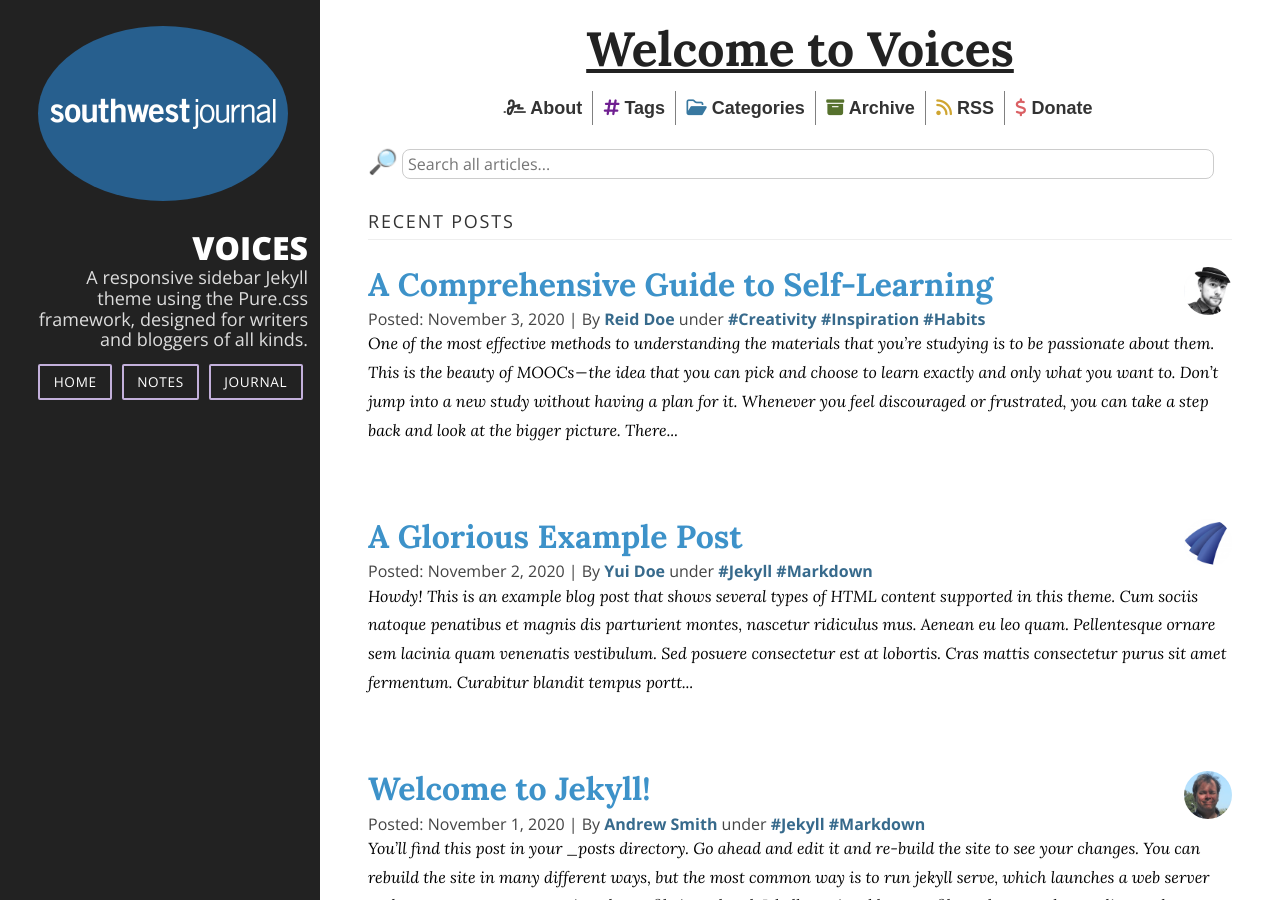
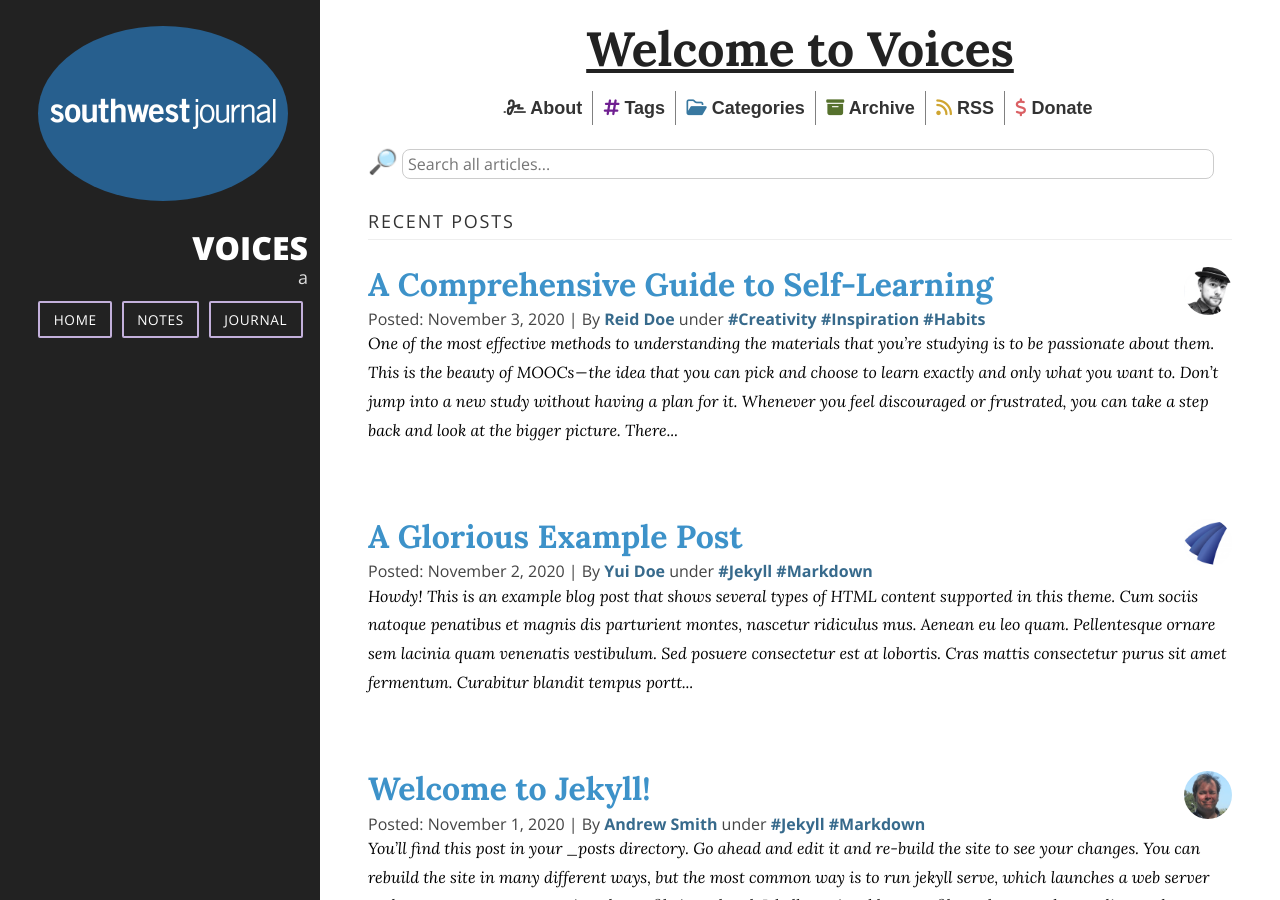
Before and after one commit to stackbit-projects/neat-sparrow-a70ae, a Jekyll site: the page built from index.html, in a window 1280 px wide and 900 px high. Built offline with Jekyll 4.4.1, drawn with Linux system fonts in a browser that asks for light colours; nearby versions of some CDN libraries; the list of posts is cut into pages by our own code.

Commit message:
_config.yml: changed

```diff
--- a/_config.yml
+++ b/_config.yml
@@ -1,8 +1,7 @@
 title: 'Voices'
 email: mail@brennanbrown.ca
 description: >-
-  A responsive sidebar Jekyll theme using the Pure.css framework,  designed for
-  writers and bloggers of all kinds.
+  a
 baseurl: ''
 url: ''
 repository: brennanbrown/purelog
```
